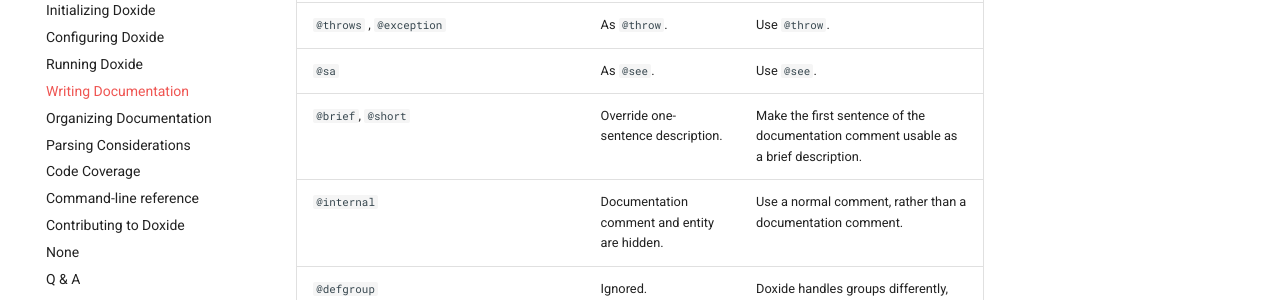
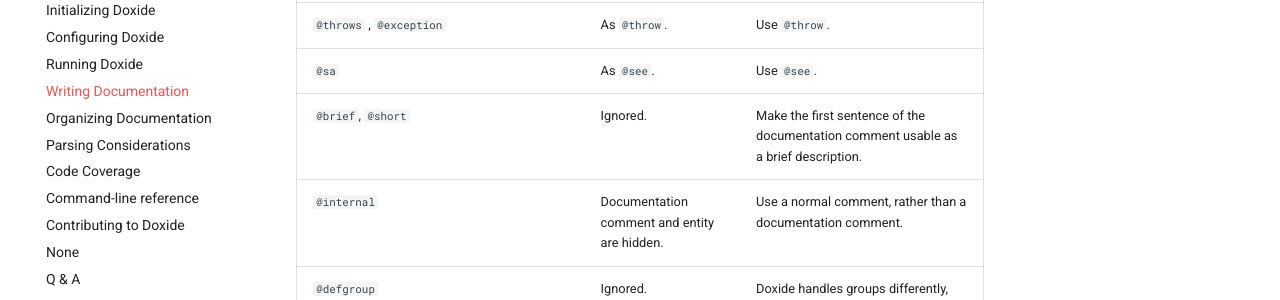
Before and after one commit to lawmurray/doxide, an MkDocs documentation site: the page built from docs/writing.md, in a window 1280 px wide and 900 px high, scrolled down 3372 px. Shown: the part 152-452 px from the top of the window. Built offline with MkDocs 1.6.1 and Material for MkDocs 9.7.7, drawn with Linux system fonts in a browser that asks for light colours; comment, search, counter and statistics services are not loaded.

Commit message:
Updated docs for handling of @brief and @short.

```diff
--- a/docs/writing.md
+++ b/docs/writing.md
@@ -100,8 +100,8 @@
 | `@returns`, `@result`                                        | As `@return`.                                 | Use `@return`.                                               |
 | `@throws` , `@exception`                                     | As `@throw`.                                  | Use `@throw`.                                                |
 | `@sa`                                                        | As `@see`.                                    | Use `@see`.                                                  |
-| `@brief`, `@short`                                           | Override one-sentence description.            | Make the first sentence of the documentation comment usable as a brief description. |
-| `@internal`                                                  | Documentation comment and entity are hidden. | Use a normal comment, rather than a documentation comment.   |
+| `@brief`, `@short`                                           | Ignored.                                      | Make the first sentence of the documentation comment usable as a brief description. |
+| `@internal`                                                  | Documentation comment and entity are hidden.  | Use a normal comment, rather than a documentation comment.   |
 | `@defgroup`                                                  | Ignored.                                      | Doxide handles groups differently, see below.                |
 | `@file`                                                      | Ignored.                                      | Doxide does not produce documentation for files. Incorporate into the documentation for another entity, or into a custom page. |
 | `@def MACRO`                                                 | Ignored.                                      | Doxide does not run the preprocessor. Add a documentation comment immediately before the `#define`. |
```
